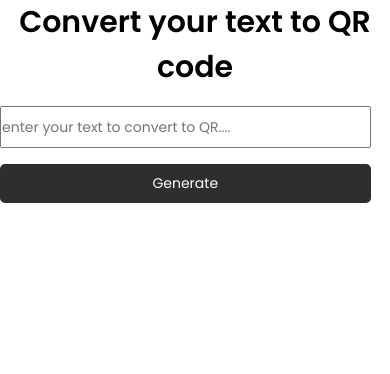
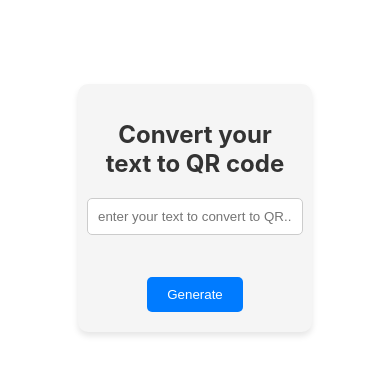
Before and after one commit to abitshrestha/textToQR_Frontend, a React (Create React App) app: page / in a window 390 px wide. Shown: the top 374 px of the page. Built offline with nearby package versions, Linux system fonts and the light colour scheme; the HTML template or start-up script is replaced by a standard one.

Commit message:
Update App.css

```diff
--- a/src/App.css
+++ b/src/App.css
@@ -1,114 +1,87 @@
-@import url('https://fonts.googleapis.com/css2?family=Montserrat:ital,wght@0,100;0,200;0,300;0,400;0,500;0,600;0,700;0,800;0,900;1,100;1,200;1,300;1,400;1,500;1,600;1,700;1,800;1,900&family=Poppins:ital,wght@0,100;0,200;0,300;0,400;0,500;0,600;0,700;0,800;0,900;1,100;1,200;1,300;1,400;1,500;1,600;1,700;1,800;1,900&display=swap');
-
 *{
-  margin:0;padding:0;
-  font-family: 'Poppins', sans-serif;
-  box-sizing: border-box;
+  outline:none;
 }
-.box{
-  position: relative;
-  width: 100%;
-  min-height: 100vh; /* Adjusted height for responsiveness */
-  background: rgb(47, 46, 46);
-  display: flex;
-  justify-content: center;
-  align-items: center;
+.App {
+  text-align: center;
 }
 
-.container{
-  position:absolute;
-  top:50%;
-  left:50%;
-  transform: translate(-50%, -50%);
-  box-shadow: 3px 3px 5px rgba(0, 0, 0, 0.3);
-  padding:1rem 2rem 2rem 2rem;
-  background:white;
-  height:60vh;
-  max-width: 500px; /* Limit maximum width for larger screens */
-  width: 90%; /* Adjust width for smaller screens */
-  /* width:30vw; */
+.App-logo {
+  height: 40vmin;
+  pointer-events: none;
 }
-h1{
-  font-weight: 600;
-  font-size:30px;
-  text-align: center;
-  margin-bottom:1rem;
+
+.userInputs input{
+  width:100%;
+  padding:10px;
+  border:1px solid #ccc;
+  border-radius:5px;
+  margin-bottom:10px;
 }
-.character{
-  font-size:18px;
-  font-weight:500;
+.userInputs h1 {
+    font-size: 24px;
+    margin-bottom: 20px;
+    color: #333;
 }
-input[type="text"]{
-  width:95%;
-  height:5vh;
+
+.userInputs{
+  margin:10vh 20vw 0vh 20vw;
+  display:flex;
+  flex-flow:column;
+  background-color: #f5f5f5;
+  border-radius: 10px;
+  padding: 20px;
+  align-items:center;
+  box-shadow: 0 4px 6px rgba(0, 0, 0, 0.1);
+
 }
-.conversion{
-  display:flex;
-  justify-content: space-between;
-  width:95%;
-  margin-top:14px;
+.userButton{
+  background-color: #007bff;
+  border:none;
+  color:white;
+  border-radius:5px;
+  cursor:pointer;
+  padding:10px 20px;
+  transition:background-color 0.3 ease;
 }
-.label{
-  display: block;
-  margin-top:10px;
-  font-size:18px;
-  font-weight: 500;;
+.userButton:hover{
+  background-color: #0056b3;
 }
-select{
-  width:10rem;
-  padding-left:10px;
-  height:2.5rem;
-  border:1px solid black;
+
+.downloadBtn{
+  display:block;
+  margin:0 auto;
 }
-button{
-  padding:9px;
-  width:95%;
-  margin-top:1rem;
-  background:rgb(47, 46, 46);
-  color:white;
-  border:none;
-  border-radius:5px;
-  transition: 0.2s linear;
-  cursor:pointer;
+
+@media (prefers-reduced-motion: no-preference) {
+  .App-logo {
+    animation: App-logo-spin infinite 20s linear;
+  }
 }
-button:hover{
-  background:rgb(63, 61, 61);
+
+.App-header {
+  background-color: #282c34;
+  min-height: 100vh;
+  display: flex;
+  flex-direction: column;
+  align-items: center;
+  justify-content: center;
+  font-size: calc(10px + 2vmin);
+  color: white;
 }
+
+.App-link {
+  color: #61dafb;
+}
+
+@keyframes App-logo-spin {
+  from {
+    transform: rotate(0deg);
+  }
+  to {
+    transform: rotate(360deg);
+  }
+}
+
 .error{
   color:red;
 }
-
-@media (max-width: 576px) {
-  .container {
-    width: 95%; /* Adjust width for extra small screens */
-  }
-
-  input[type="text"] {
-    font-size: 14px; /* Reduce font size for smaller screens */
-  }
-
-  button {
-    font-size: 14px; /* Reduce font size for smaller screens */
-  }
-}
-
-/* Small Screens (tablets) */
-@media (min-width: 577px) and (max-width: 768px) {
-  .container {
-    width: 80%;
-  }
-}
-
-/* Medium Screens (small laptops) */
-@media (min-width: 769px) and (max-width: 1024px) {
-  .container {
-    width: 70%;
-  }
-}
-
-/* Large Screens (desktops) */
-@media (min-width: 1025px) {
-  .container {
-    width: 60%;
-  }
-}
```
